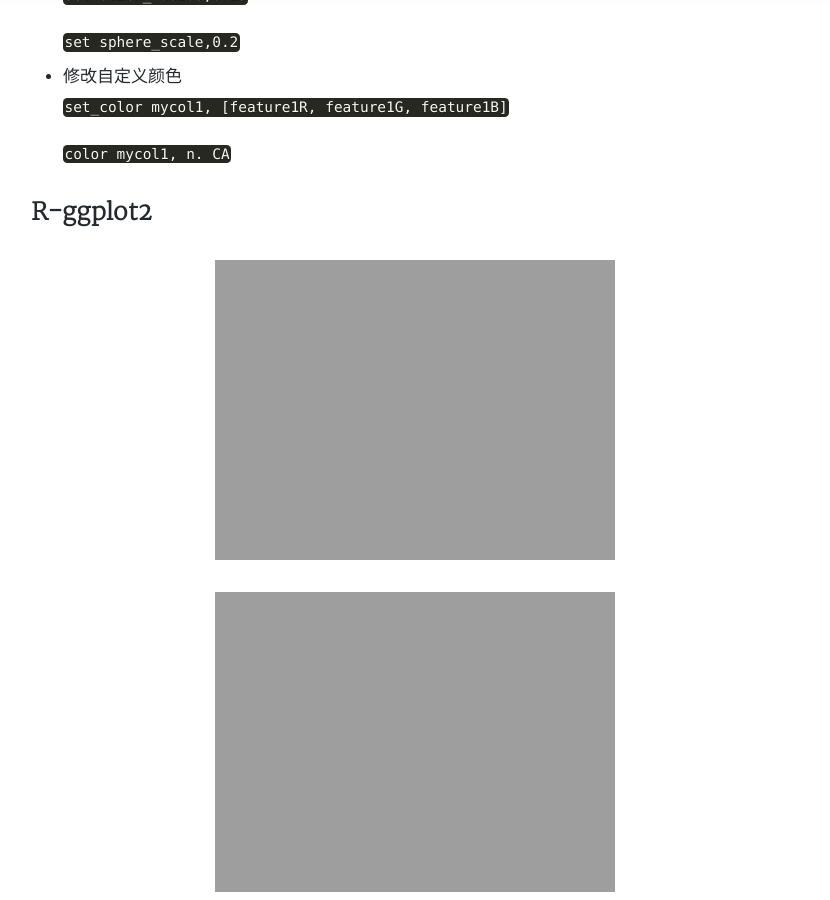
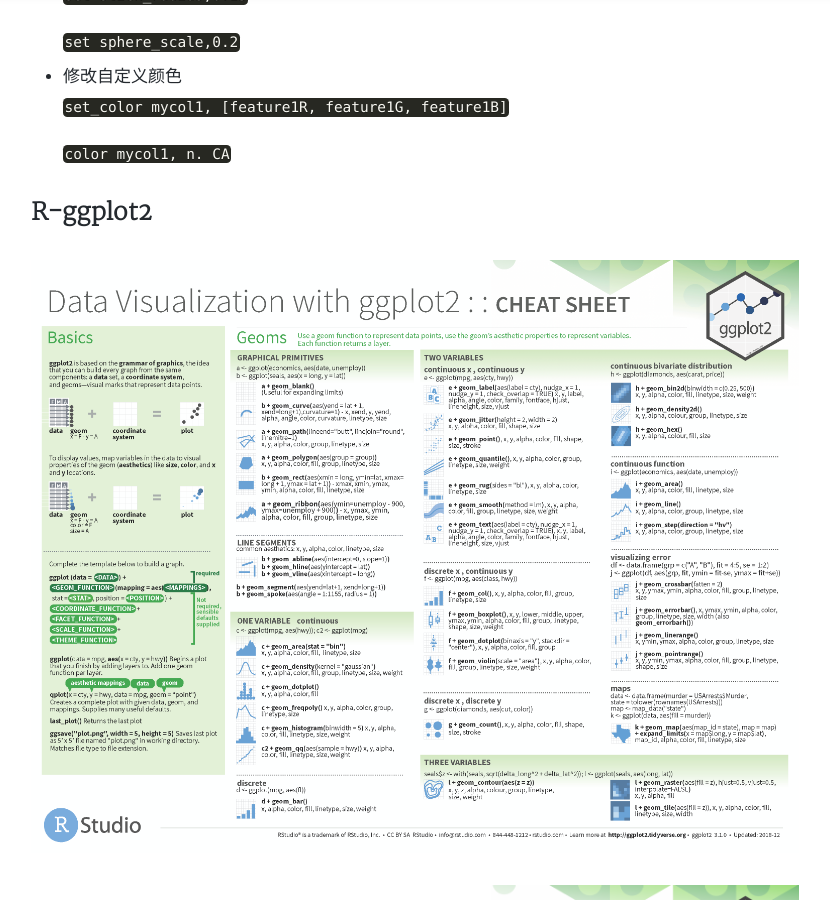
Before and after one commit to DouBeeTwT/DouBeeTwT.github.io, a Jekyll site: the page built from _posts/2020-07-09-实验室常用命令行汇总.md, in a window 1280 px wide and 900 px high, scrolled down 982 px. Shown: the whole window, without its empty margins (225-1055 px from the left). Built offline with Jekyll 4.4.1, drawn with Linux system fonts in a browser that asks for light colours; nearby versions of some CDN libraries; a style sheet for code colours, icons or effects is not loaded.

Commit message:
Update 2020-07-09-实验室常用命令行汇总.md

```diff
--- a/_posts/2020-07-09-实验室常用命令行汇总.md
+++ b/_posts/2020-07-09-实验室常用命令行汇总.md
@@ -11,7 +11,7 @@
 
 ## PyMOL
 
-![](\source\CommonScriptImg\PyMOL_CS.png =1000)
+![](\source\CommonScriptImg\PyMOL_CS.png)
 
 - 球棍模型展示
 
@@ -27,5 +27,5 @@
 
 ## R-ggplot2
 
-![](\source\CommonScriptImg\R_ggplot2_CS1.png =1000)
-![](\source\CommonScriptImg\R_ggplot2_CS2.png =1000)
+![](\source\CommonScriptImg\R_ggplot2_CS1.png)
+![](\source\CommonScriptImg\R_ggplot2_CS2.png)
```
